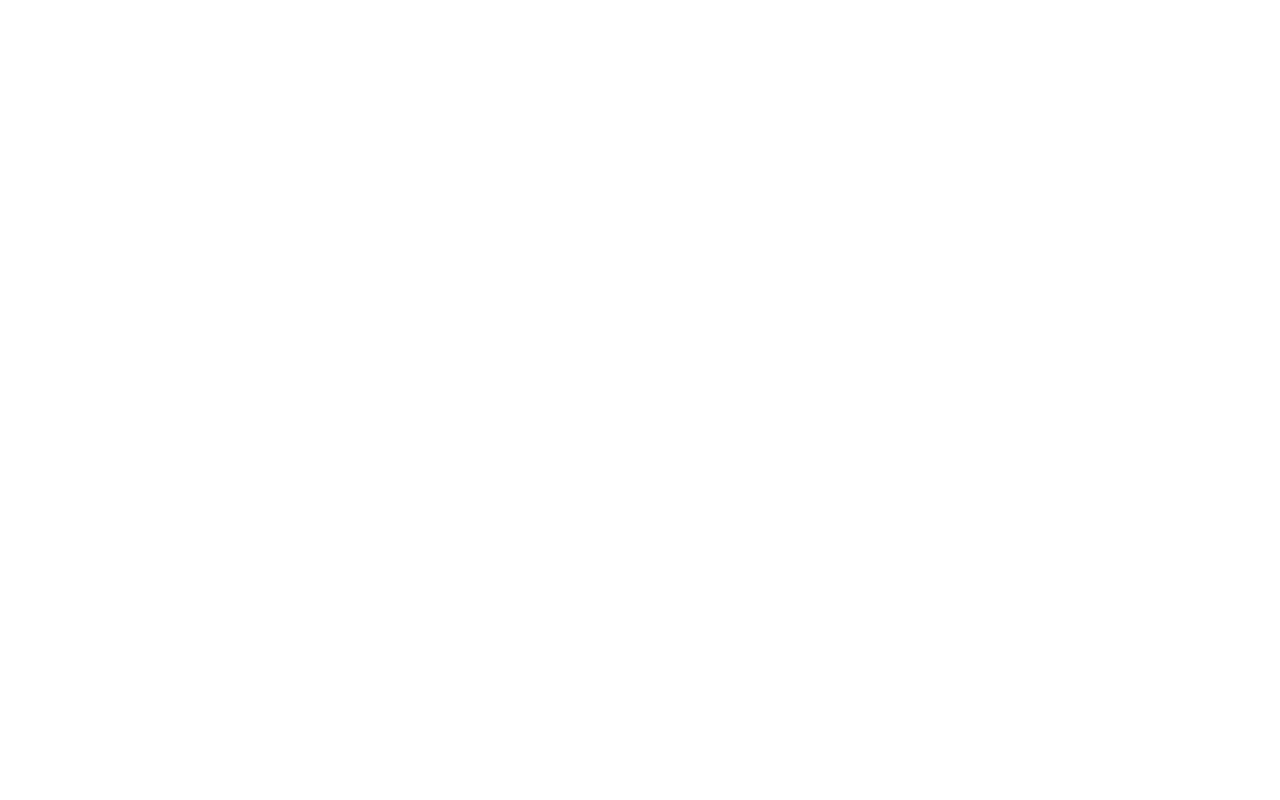
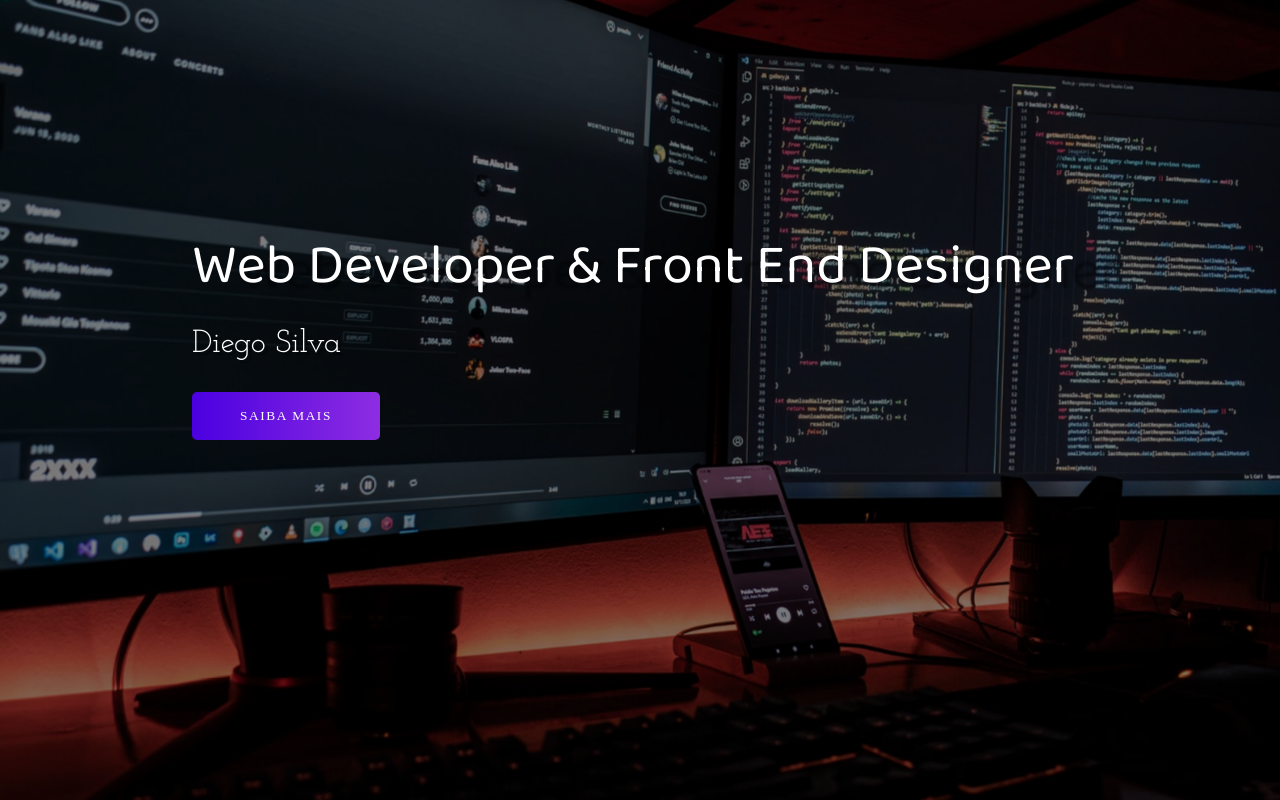
Before and after one commit to DioonS/Portifolio-Copied, a plain HTML site: page index.html in a window 1280 px wide. Drawn offline with Linux system fonts and the light colour scheme.

Commit message:
:package: header

```diff
--- a/index.html
+++ b/index.html
@@ -5,9 +5,26 @@
     <meta http-equiv="X-UA-Compatible" content="IE=edge">
     <meta name="viewport" content="width=device-width, initial-scale=1.0">
     <link rel="stylesheet" href="style.css"><!--Fontes e Icons-->
-    <title>Portifólio</title>
+    <link rel="apple-touch-icon" sizes="180x180" href="imagens/apple-touch-icon.png">
+    <link rel="icon" type="image/png" sizes="32x32" href="imagens/favicon-32x32.png">
+    <link rel="icon" type="image/png" sizes="16x16" href="imagens/favicon-16x16.png">
+    <link rel="manifest" href="/site.webmanifest">
+    <title>Portfólio</title>
 </head>
 <body>
 
+    <div class="container">
+        <header>
+            <div class="img-wrapper">
+                <img src="imagens/bg.jpg" alt="background">
+            </div>
+            <div class="banner">
+                <h1>Web Developer & Front End Designer</h1>
+                <p>Diego Silva</p>
+                <button>Saiba mais</button>
+            </div>
+        </header>
+    </div>
+
 </body>
 </html>
--- a/style.css
+++ b/style.css
@@ -1,3 +1,97 @@
 @import url('https://fonts.googleapis.com/css2?family=Baloo+Da+2:wght@400;500;600;700;800&family=Josefin+Slab:ital,wght@0,100;0,200;0,300;0,400;0,500;1,100;1,200;1,300;1,400&family=Mulish:ital,wght@0,200;0,300;0,400;0,500;0,600;1,200;1,300;1,400;1,500&display=swap');
 
 @import url(https://cdnjs.cloudflare.com/ajax/libs/font-awesome/6.0.0-beta3/css/all.min.css);
+
+*{
+    margin: 0;
+    padding: 0;
+}
+
+header{
+    width: 100%;
+    height: 100vh;
+    overflow: hidden;
+    position: relative;
+}
+
+.img-wrapper{
+    width: 100%;
+    height: 100%;
+    overflow: hidden;
+    background-color: rgba(0, 0, 0, 8);
+}
+
+.img-wrapper img{
+    width: 100%;
+    height: 100%;
+    object-fit: cover;
+    opacity: 0.5;
+    animation: zoom 25s; /*animação de entrada*/
+}
+
+@keyframes zoom {
+    0%{
+        transform: scale(1.3); /*Zoom de animação*/
+    }
+    100%{
+        transform: scale(1);
+    }
+}
+
+.banner{
+    position: absolute;
+    top: 30%;
+    left: 15%;
+}
+
+.banner h1{
+    color: #ffffff;
+    font-size: 3.5rem;
+    font-family: "Baloo Da 2", serif;
+    font-weight: 200;
+    text-shadow: 3rem .4rem 2px rgba(0, 0, 0, .4);
+    line-height: 3.5rem;
+    margin-bottom: 2rem;
+    opacity: 0;
+    animation: moveBanner 1s 0.5s forwards;
+}
+
+.banner p{
+    font-family: "Josefin Slab", serif;
+    color: #fff;
+    font-size: 2rem;
+    text-shadow: .2rem .2rem rgba(0, 0, 0, .4);
+    margin-bottom: 2rem;
+    opacity: 0;
+    animation: moveBanner 1s 0.7s forwards;
+}
+
+.banner button{
+    font-family: "Muli", serif;
+    color: #fff;
+    text-transform: uppercase;
+    letter-spacing: .1rem;
+    background: #8E2DE2;
+    background: -webkit-linear-gradient(to right, #4A00E0, #8E2DE2);
+    background: linear-gradient(to right, #4A00E0, #8E2DE2);
+    padding: 1rem 3rem;
+    border: none;
+    border-radius: 5px;
+    cursor: pointer;
+    opacity: 0;
+    animation: moveBanner 1s 0.9s forwards;
+}
+
+.banner button:hover{
+    opacity: 0.8;
+}
+
+@keyframes moveBanner{
+    0%{
+        transform: translateY(10rem) rotateY(-30deg);
+    }
+    100%{
+        transform: translateY(0) rotateY(0);
+        opacity: 1;
+    }
+}
```
Also changed, not shown: imagens/android-chrome-192x192.png (renamed from android-chrome-192x192.png), imagens/android-chrome-512x512.png (renamed from android-chrome-512x512.png), imagens/apple-touch-icon.png (renamed from apple-touch-icon.png), imagens/bg.jpg (added), imagens/favicon-16x16.png (renamed from favicon-16x16.png), imagens/favicon-32x32.png (renamed from favicon-32x32.png), site.webmanifest, 1 other file.
